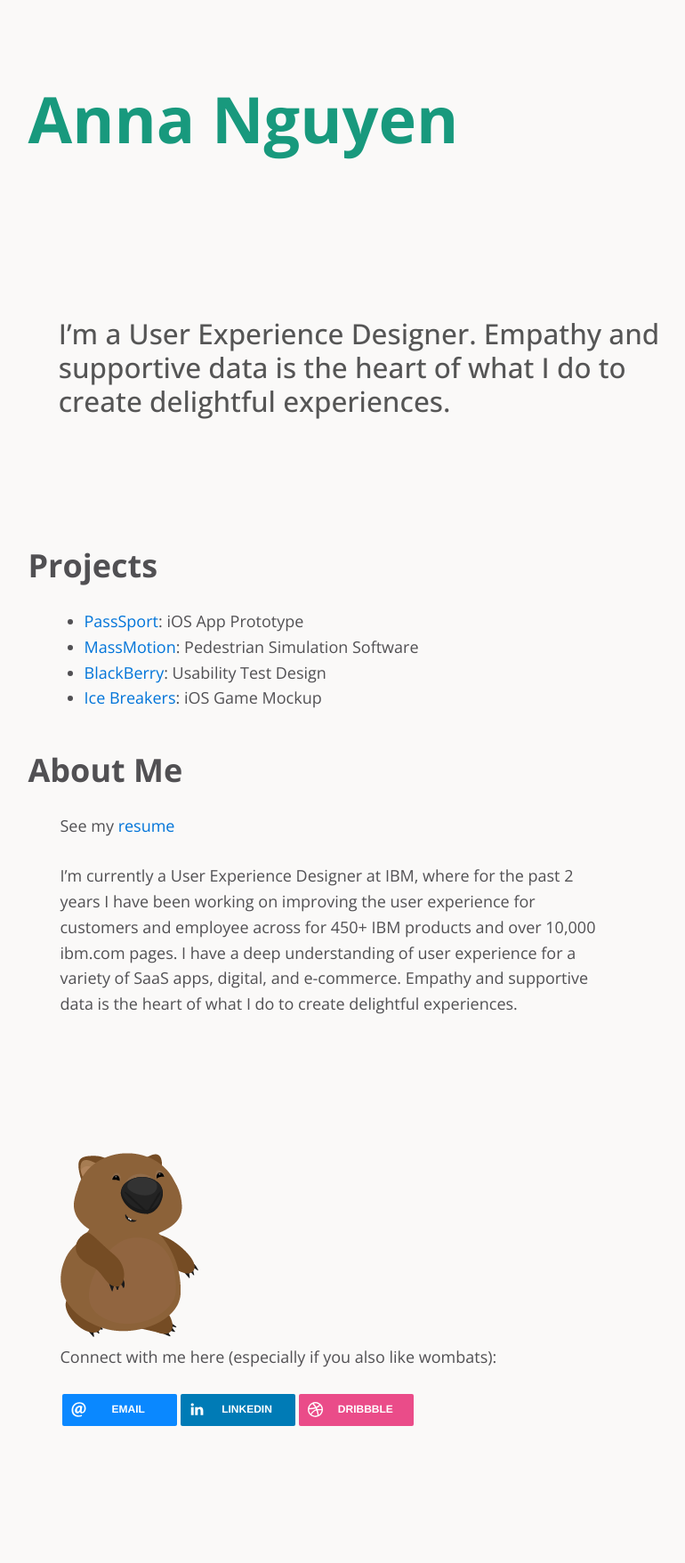
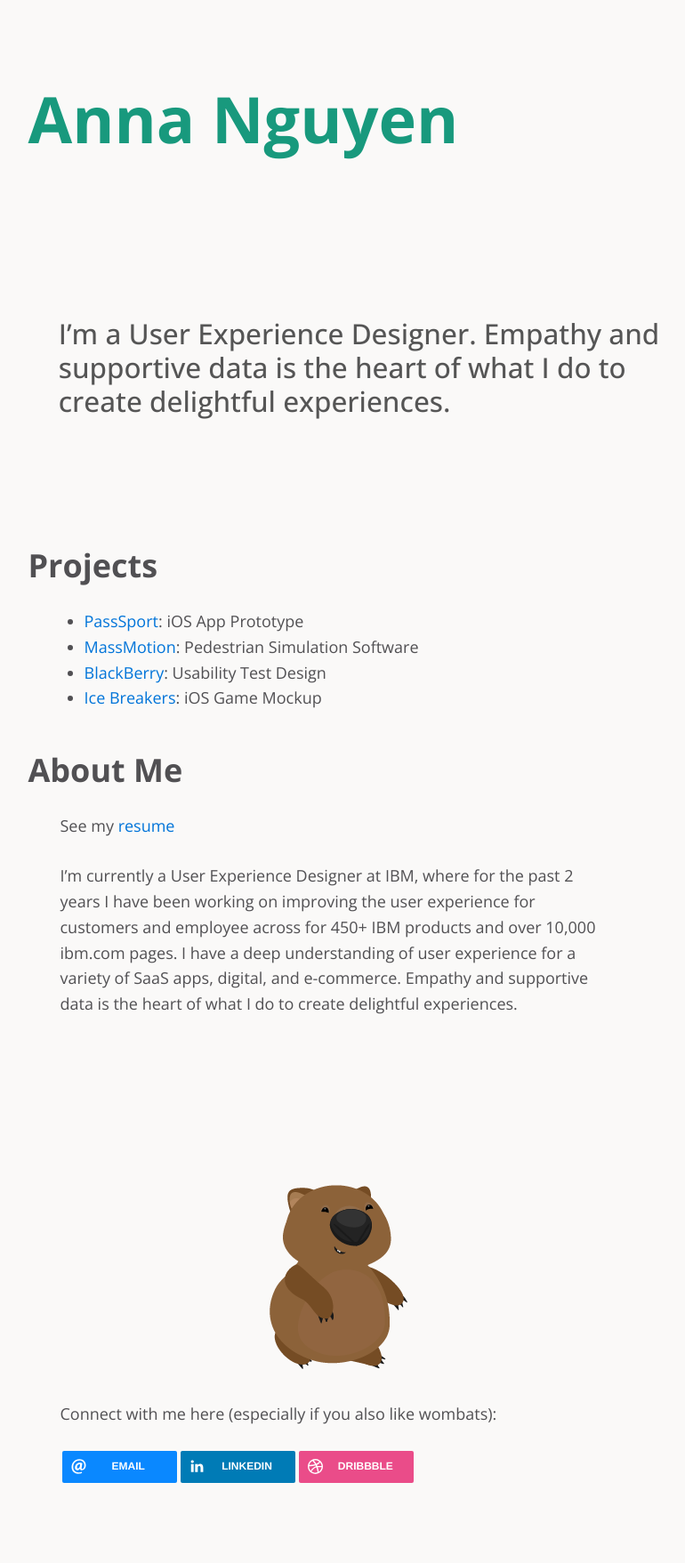
Before and after one commit to wailingwombat/wailingwombat.github.io, a Jekyll site: the page built from index.md, in a window 1280 px wide. Shown: the whole page at 89% size, without its empty margins (260-1030 px from the left). Built offline with Jekyll 4.4.1, drawn with Linux system fonts in a browser that asks for light colours; nearby versions of some CDN libraries; our own code applies the rules of GitHub Pages for plain Markdown files; before the commit the page ends 1693 px from its top, so only the background shows below that.

Commit message:
fixed image centering issue

```diff
--- a/css/solo.css
+++ b/css/solo.css
@@ -161,14 +161,14 @@
 word-wrap: break-word;
 }
 
-.container article img {
+.container img {
   margin: 2em auto 2em auto;
   display: block;
   max-width: 100%;
 }
 
 @media (max-width: 635px) {
-.container article img {
+.container img {
  max-width: 100%
  }
 }
```
